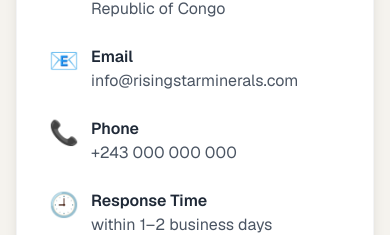
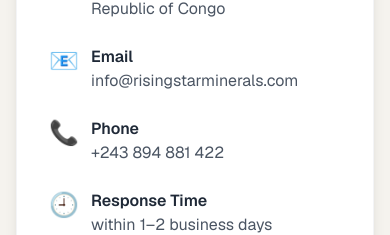
Before and after one commit to Nils-23/CMRS, a Next.js app: page /contact in a window 390 px wide. Shown: the part 1177-1412 px from the top of the page. Built offline with nearby package versions, Linux system fonts and the light colour scheme.

Commit message:
phone number update

```diff
--- a/src/app/contact/page.tsx
+++ b/src/app/contact/page.tsx
@@ -174,7 +174,7 @@
                 <span className="text-2xl">📞</span>
                 <div>
                   <div className="font-semibold text-primary">Phone</div>
-                  <div className="text-secondary">+243 000 000 000</div>
+                  <div className="text-secondary">+243 894 881 422</div>
                 </div>
               </div>
               <div className="flex items-start gap-3">
```
